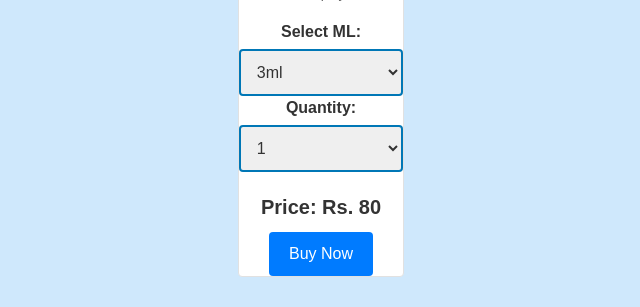
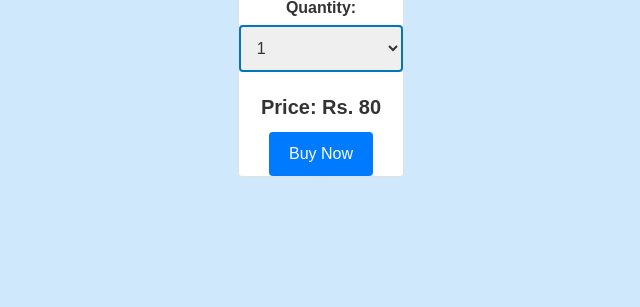
Before and after one commit to adilkhatik/asperfumes1, a Django app: page /Normal_Attar in a window 1280 px wide. Shown: the part 2455-2762 px from the top of the page, without its empty margins (319-959 px from the left). After the commit the page ends 2632 px from the top, so only its background shows below. Run offline with Django 4.2, Linux system fonts and the light colour scheme.

Commit message:
Update base.html

```diff
--- a/templates/base.html
+++ b/templates/base.html
@@ -58,7 +58,7 @@
         </div>
     </nav>
 
-    <div class="container-fluid mt-4 custom-fixed-top" >
+    <div class="container-fluid mt-4 custom-fixed-top" style="margin-top: 70px;">
         {% if 'Attar' in request.path or 'Perfume' in request.path %}
         <div class="search-form">
             <form class="d-flex" action="" method="get">
@@ -115,7 +115,7 @@
 
 
         </style>
-    <div class="container-fluid mt-4" style="padding-top: 100px;">
+    <div class="container-fluid mt-4" >
         <!-- Your content goes here -->
         {% block body %}
         {% endblock body %}
```
